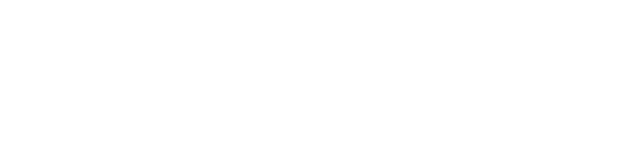
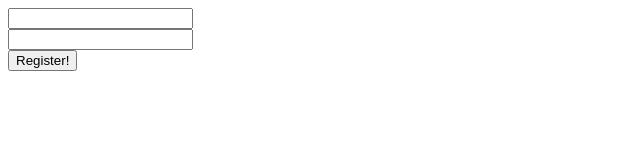
Before and after one commit to demowi8/HTMLCSSLecture, a plain HTML site: page index.html in a window 1280 px wide. Shown: the whole page, without its empty margins (0-640 px from the left). Drawn offline with Linux system fonts and the light colour scheme.

Commit message:
Created basic register form sample

```diff
--- a/index.html
+++ b/index.html
@@ -8,6 +8,16 @@
     <title>HTML Forms</title>
 </head>
 <body>
-
+    <form>
+        <div>
+            <input type="text">
+        </div>
+        <div>
+            <input type="password">
+        </div>
+        <div>
+            <button type="submit">Register!</button>
+        </div>
+    </form>
 </body>
 </html>
```
